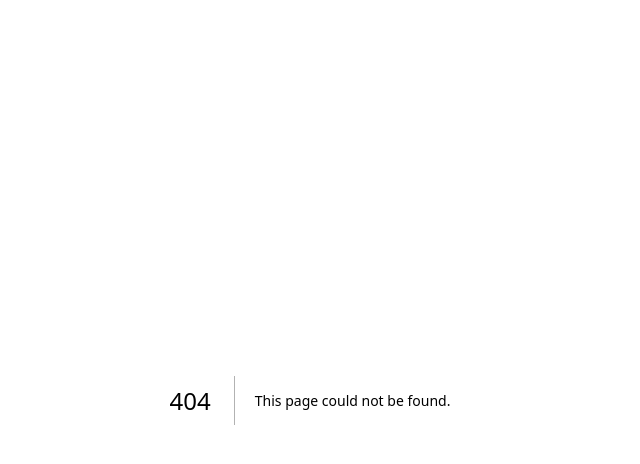
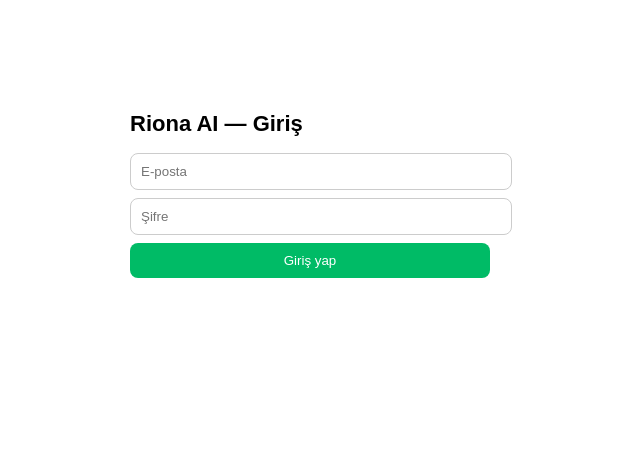
Before and after one commit to kayirmurat/Riona-AI, a Next.js app: page /login in a window 1280 px wide. Before the commit this address had no page. Shown: the top 464 px of the page, without its empty margins (330-970 px from the left). Built offline with nearby package versions, Linux system fonts and the light colour scheme.

Commit message:
Create page.tsx

```diff
--- /dev/null
+++ b/app/login/page.tsx
@@ -0,0 +1,61 @@
+"use client";
+
+import { useState } from "react";
+
+export default function LoginPage() {
+  const [email, setEmail] = useState("");
+  const [password, setPassword] = useState("");
+  const [error, setError] = useState("");
+  const [loading, setLoading] = useState(false);
+
+  async function handleLogin() {
+    setLoading(true);
+    setError("");
+    try {
+      const res = await fetch("/api/auth/login", {
+        method: "POST",
+        headers: { "Content-Type": "application/json" },
+        body: JSON.stringify({ email, password }),
+      });
+      if (res.ok) {
+        window.location.href = "/";
+      } else {
+        const data = await res.json();
+        setError(data.error ?? "Giriş başarısız.");
+      }
+    } catch (e) {
+      setError("Bağlantı hatası.");
+    } finally {
+      setLoading(false);
+    }
+  }
+
+  return (
+    <main style={{ maxWidth: 360, margin: "80px auto", padding: 16, fontFamily: "sans-serif" }}>
+      <h1 style={{ fontSize: 22, marginBottom: 16 }}>Riona AI — Giriş</h1>
+      <input
+        type="email"
+        placeholder="E-posta"
+        value={email}
+        onChange={(e) => setEmail(e.target.value)}
+        style={{ width: "100%", padding: 10, marginBottom: 8, borderRadius: 8, border: "1px solid #ccc" }}
+      />
+      <input
+        type="password"
+        placeholder="Şifre"
+        value={password}
+        onChange={(e) => setPassword(e.target.value)}
+        onKeyDown={(e) => e.key === "Enter" && handleLogin()}
+        style={{ width: "100%", padding: 10, marginBottom: 8, borderRadius: 8, border: "1px solid #ccc" }}
+      />
+      {error && <p style={{ color: "red", fontSize: 14 }}>{error}</p>}
+      <button
+        onClick={handleLogin}
+        disabled={loading}
+        style={{ width: "100%", padding: 10, borderRadius: 8, border: "none", background: "#0b6", color: "white" }}
+      >
+        {loading ? "Giriş yapılıyor..." : "Giriş yap"}
+      </button>
+    </main>
+  );
+}
```
